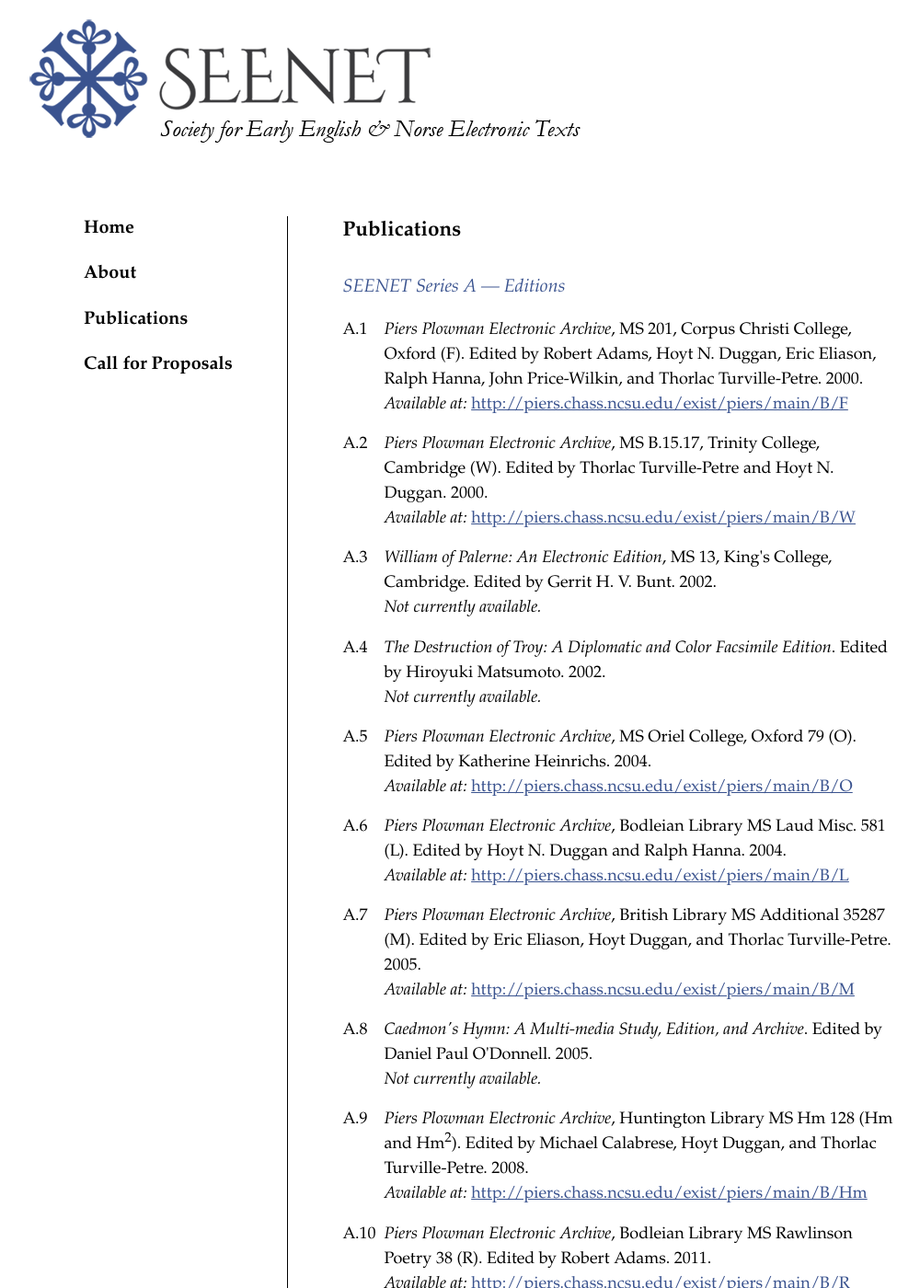
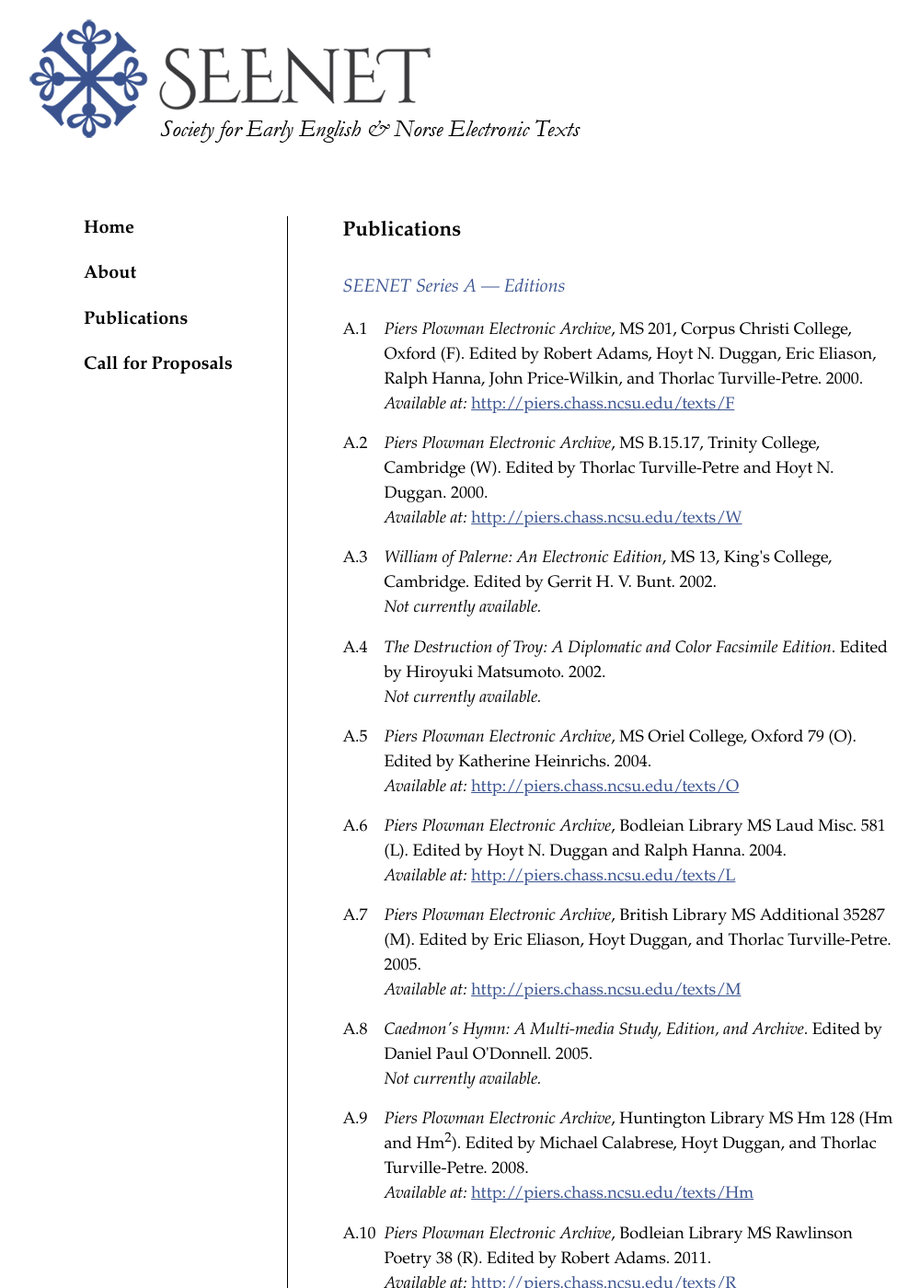
Before and after one commit to seenet-medieval/seenet-medieval.github.io, a Jekyll site: the page built from publications.html, in a window 1280 px wide and 1400 px high. Shown: the whole window at 92% size, without its empty margins (93-1093 px from the left). Built offline with Jekyll 4.4.1, drawn with Linux system fonts in a browser that asks for light colours; some of the changed text lies outside the part shown.

Commit message:
updated PPEA publication URLs to new format

```diff
--- a/publications.html
+++ b/publications.html
@@ -6,10 +6,10 @@
 <h2>SEENET Series A — Editions</h2>
 <ol class="pub_list">
 <li><span class="list_num">A.1</span><span class="list_entry"><span class="title">Piers Plowman Electronic Archive</span>, MS 201, Corpus Christi College, Oxford (F). Edited by Robert Adams, Hoyt N. Duggan, Eric Eliason, Ralph Hanna, John Price-Wilkin, and Thorlac Turville-Petre. 2000.
-<span class="pub_available">Available at: <a href="http://piers.chass.ncsu.edu/exist/piers/main/B/F">http://piers.chass.ncsu.edu/exist/piers/main/B/F</a></span></span></li>
+<span class="pub_available">Available at: <a href="http://piers.chass.ncsu.edu/texts/F">http://piers.chass.ncsu.edu/texts/F</a></span></span></li>
 
 <li><span class="list_num">A.2</span><span class="list_entry"><span class="title">Piers Plowman Electronic Archive</span>, MS B.15.17, Trinity College, Cambridge (W). Edited by Thorlac Turville-Petre and Hoyt N. Duggan. 2000.
-<span class="pub_available">Available at: <a href="http://piers.chass.ncsu.edu/exist/piers/main/B/W">http://piers.chass.ncsu.edu/exist/piers/main/B/W</a></span></span></li>
+<span class="pub_available">Available at: <a href="http://piers.chass.ncsu.edu/texts/W">http://piers.chass.ncsu.edu/texts/W</a></span></span></li>
 
 <li><span class="list_num">A.3</span><span class="list_entry"><span class="title">William of Palerne: An Electronic Edition</span>, MS 13, King's College, Cambridge. Edited by Gerrit H. V. Bunt. 2002.
 <span class="pub_available">Not currently available.</span></span></li>
@@ -18,28 +18,28 @@
 <span class="pub_available">Not currently available.</span></li>
 
 <li><span class="list_num">A.5</span><span class="list_entry"><span class="title">Piers Plowman Electronic Archive</span>, MS Oriel College, Oxford 79 (O). Edited by Katherine Heinrichs. 2004.
-<span class="pub_available">Available at: <a href="http://piers.chass.ncsu.edu/exist/piers/main/B/O">http://piers.chass.ncsu.edu/exist/piers/main/B/O</a></span></span></li>
+<span class="pub_available">Available at: <a href="http://piers.chass.ncsu.edu/texts/O">http://piers.chass.ncsu.edu/texts/O</a></span></span></li>
 
 <li><span class="list_num">A.6</span><span class="list_entry"><span class="title">Piers Plowman Electronic Archive</span>, Bodleian Library MS Laud Misc. 581 (L). Edited by Hoyt N. Duggan and Ralph Hanna. 2004.
-<span class="pub_available">Available at: <a href="http://piers.chass.ncsu.edu/exist/piers/main/B/L">http://piers.chass.ncsu.edu/exist/piers/main/B/L</a></span></span></li>
+<span class="pub_available">Available at: <a href="http://piers.chass.ncsu.edu/texts/L">http://piers.chass.ncsu.edu/texts/L</a></span></span></li>
 
 <li><span class="list_num">A.7</span><span class="list_entry"><span class="title">Piers Plowman Electronic Archive</span>, British Library MS Additional 35287 (M). Edited by Eric Eliason, Hoyt Duggan, and Thorlac Turville-Petre. 2005.
-<span class="pub_available">Available at: <a href="http://piers.chass.ncsu.edu/exist/piers/main/B/M">http://piers.chass.ncsu.edu/exist/piers/main/B/M</a></span></span></li>
+<span class="pub_available">Available at: <a href="http://piers.chass.ncsu.edu/texts/M">http://piers.chass.ncsu.edu/texts/M</a></span></span></li>
 
 <li><span class="list_num">A.8</span><span class="list_entry"><span class="title">Caedmon's Hymn: A Multi-media Study, Edition, and Archive</span>. Edited by Daniel Paul O'Donnell. 2005.
 <span class="pub_available">Not currently available.</span></li>
 
 <li><span class="list_num">A.9</span><span class="list_entry"><span class="title">Piers Plowman Electronic Archive</span>, Huntington Library MS Hm 128 (Hm and Hm<sup>2</sup>). Edited by Michael Calabrese, Hoyt Duggan, and Thorlac Turville-Petre. 2008.
-<span class="pub_available">Available at: <a href="http://piers.chass.ncsu.edu/exist/piers/main/B/Hm">http://piers.chass.ncsu.edu/exist/piers/main/B/Hm</a></span></span></li>
+<span class="pub_available">Available at: <a href="http://piers.chass.ncsu.edu/texts/Hm">http://piers.chass.ncsu.edu/texts/Hm</a></span></span></li>
 
 <li><span class="list_num">A.10</span><span class="list_entry"><span class="title">Piers Plowman Electronic Archive</span>, Bodleian Library MS Rawlinson Poetry 38 (R). Edited by Robert Adams. 2011.
-<span class="pub_available">Available at: <a href="http://piers.chass.ncsu.edu/exist/piers/main/B/R">http://piers.chass.ncsu.edu/exist/piers/main/B/R</a></span></span></li>
+<span class="pub_available">Available at: <a href="http://piers.chass.ncsu.edu/texts/R">http://piers.chass.ncsu.edu/texts/R</a></span></span></li>
 
 <li><span class="list_num">A.11</span><span class="list_entry"><span class="title">Piers Plowman Electronic Archive</span>, Cambridge University Library MS Gg.4.31 (G). Edited by Judith Jefferson. 2014.
-<span class="pub_available">Available at: <a href="http://piers.chass.ncsu.edu/exist/piers/main/B/G">http://piers.chass.ncsu.edu/exist/piers/main/B/G</a></span></span></li>
+<span class="pub_available">Available at: <a href="http://piers.chass.ncsu.edu/texts/G">http://piers.chass.ncsu.edu/texts/G</a></span></span></li>
 
 <li><span class="list_num">A.12</span><span class="list_entry"><span class="title">Piers Plowman Electronic Archive, The B-Version Archetype</span>. (Bx). Edited by John Burrow and Thorlac Turville-Petre. 2014.
-<span class="pub_available">Available at: <a href="http://piers.chass.ncsu.edu/exist/piers/crit/main/B/Bx">http://piers.chass.ncsu.edu/exist/piers/crit/main/B/Bx</a></span></span></li>
+<span class="pub_available">Available at: <a href="http://piers.chass.ncsu.edu/texts/Bx">http://piers.chass.ncsu.edu/texts/Bx</a></span></span></li>
 </ol>
 
 <h3>Forthcoming in Series A:</h3>
```
